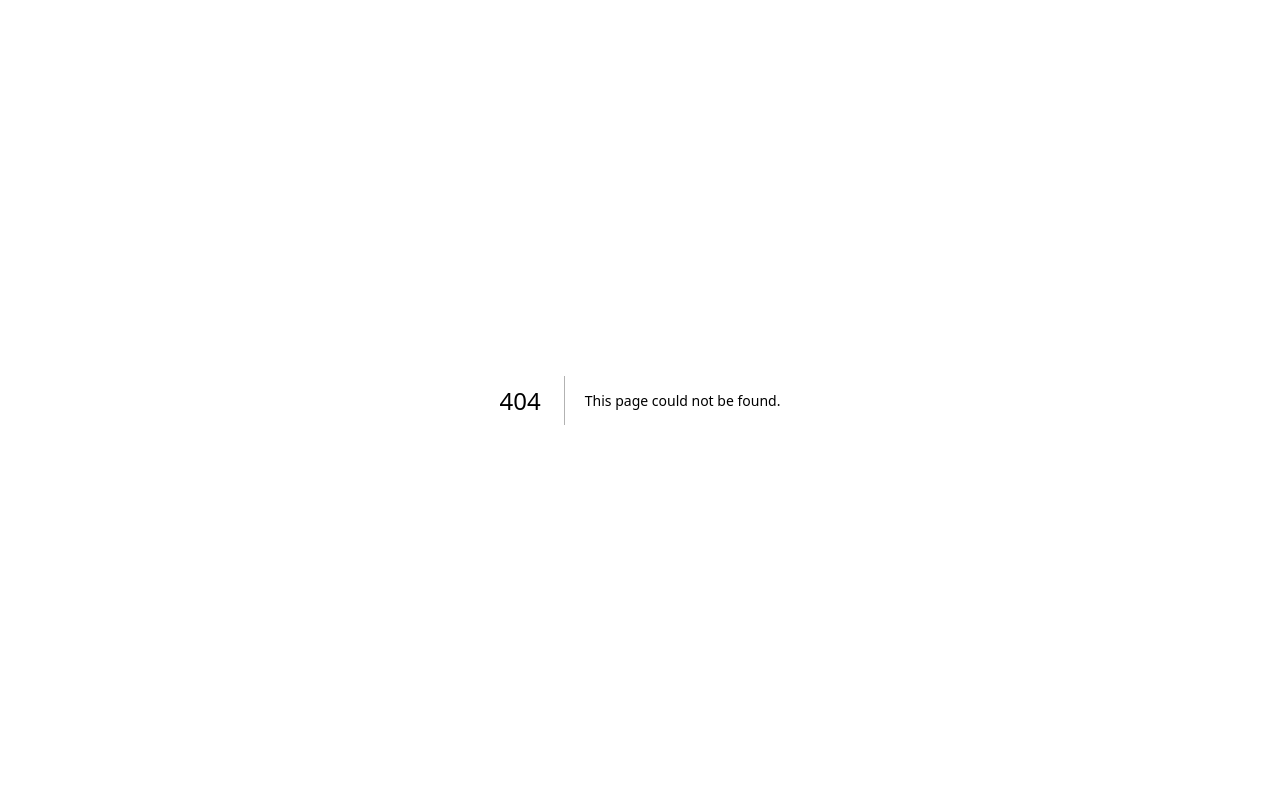
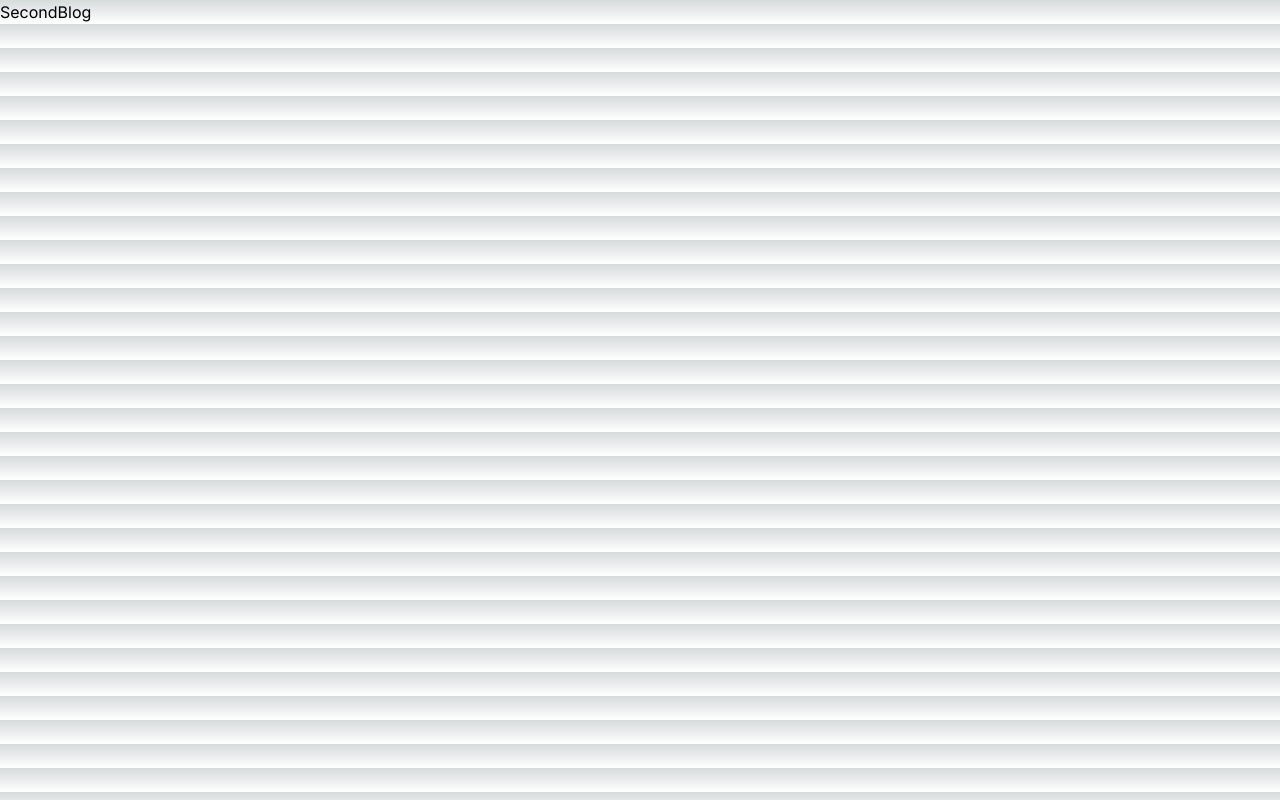
Before and after one commit to Nazim6269/nextjs_practice, a Next.js app: page /blog/second in a window 1280 px wide. Before the commit this address had no page. Built offline with nearby package versions, Linux system fonts and the light colour scheme.

Commit message:
added nestec routing

```diff
--- /dev/null
+++ b/app/blog/first/page.tsx
@@ -0,0 +1,7 @@
+import React from "react";
+
+const FirstBlog = () => {
+  return <div>FirstBlog</div>;
+};
+
+export default FirstBlog;
--- /dev/null
+++ b/app/blog/page.tsx
@@ -0,0 +1,5 @@
+const Blog = () => {
+  return <div>Blog</div>;
+};
+
+export default Blog;
--- /dev/null
+++ b/app/blog/second/page.tsx
@@ -0,0 +1,5 @@
+const SecondBlog = () => {
+  return <div>SecondBlog</div>;
+};
+
+export default SecondBlog;
```
